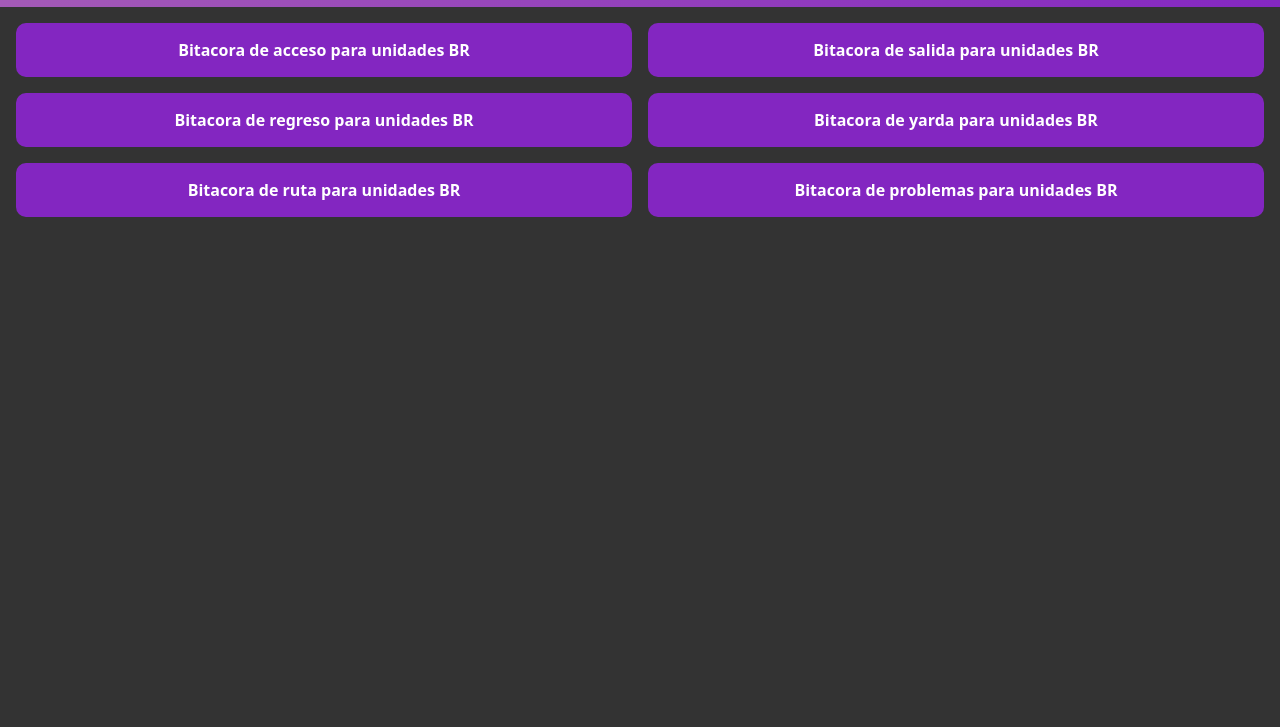
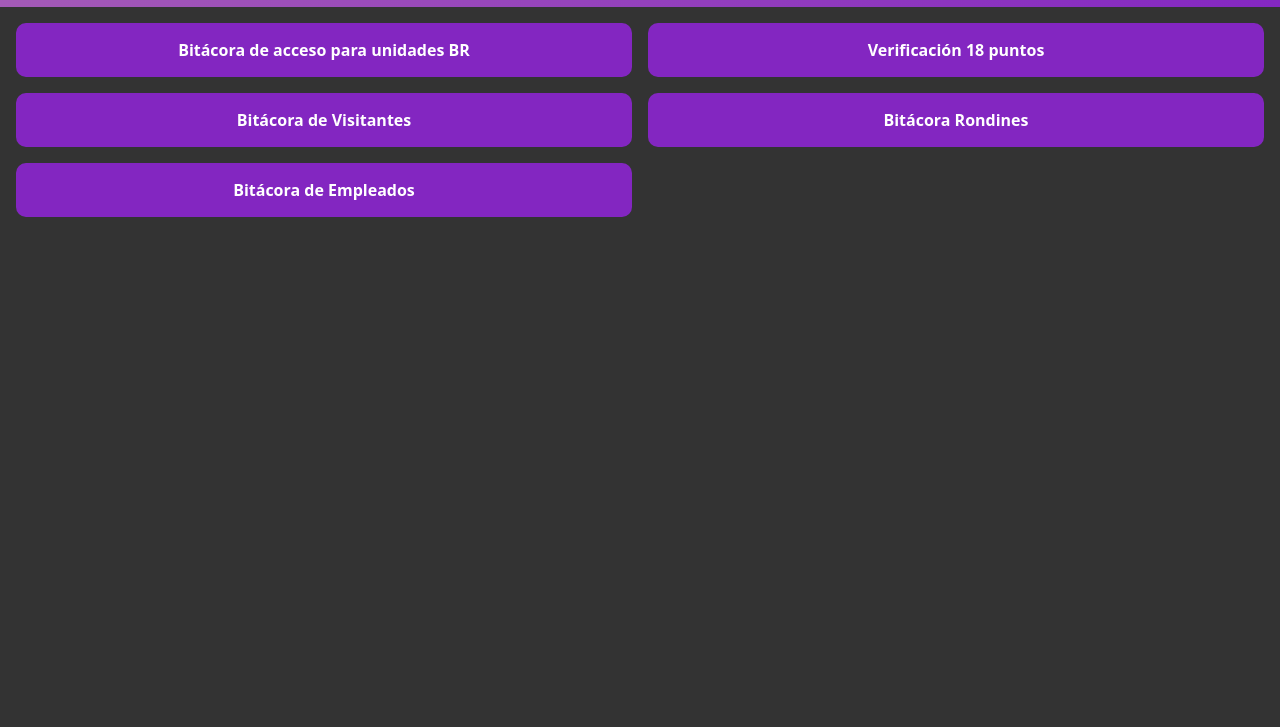
Before and after one commit to leslie2509/PVVC-Comunets.github.io, a plain HTML site: page index.html in a window 1280 px wide. Shown: the part 73-800 px from the top of the page. Drawn offline with Linux system fonts and the light colour scheme.

Commit message:
Update index.html
Se agregaron los links necesarios

```diff
--- a/index.html
+++ b/index.html
@@ -5,14 +5,14 @@
     <meta charset="UTF-8">
     <meta name="viewport" content="width=device-width, initial-scale=1.0">
     <link href="style.css" rel="stylesheet" />
-    <title>Document</title>
+    <title>Bitacoras</title>
 </head>
 
 <body>
-    <!-- Navigation Bar -->
+    <!-- Barra de navegacion -->
     <header class="header">
         <nav class="navbar">
-            <h1 class="logo">Logo</h1>
+            <h1 class="logo">Bit&aacute;cora</h1>
 
             <label class="labe_hamburguesa" for="menu_hamburguesa">
                 <svg
@@ -44,17 +44,19 @@
     <!-- Buttons Section -->
     <div id="botones">
         <a class="btn" href="https://forms.monday.com/forms/8a15bbd93c7fc2db876776dabfb7a96b?r=use1"
-            target="_blank">Bitacora de acceso para unidades BR</a>
-        <a class="btn" href="https://forms.monday.com/forms/8a15bbd93c7fc2db876776dabfb7a96b?r=use1"
-            target="_blank">Bitacora de salida para unidades BR</a>
-        <a class="btn" href="https://forms.monday.com/forms/8a15bbd93c7fc2db876776dabfb7a96b?r=use1"
-            target="_blank">Bitacora de regreso para unidades BR</a>
-        <a class="btn" href="https://forms.monday.com/forms/8a15bbd93c7fc2db876776dabfb7a96b?r=use1"
-            target="_blank">Bitacora de yarda para unidades BR</a>
-        <a class="btn" href="https://forms.monday.com/forms/8a15bbd93c7fc2db876776dabfb7a96b?r=use1"
-            target="_blank">Bitacora de ruta para unidades BR</a>
-        <a class="btn" href="https://forms.monday.com/forms/8a15bbd93c7fc2db876776dabfb7a96b?r=use1"
-            target="_blank">Bitacora de problemas para unidades BR</a>
+            target="_blank">Bit&aacute;cora de acceso para unidades BR</a>
+
+        <a class="btn" href="https://forms.monday.com/forms/c57d6d81670e1d1a3e0af31ab522e3a9?r=use1"
+            target="_blank">Verificaci&oacute;n 18 puntos</a>
+
+        <a class="btn" href="https://forms.monday.com/forms/66beac0d197fd4e042bee5976aee0807?r=use1"
+            target="_blank">Bit&aacute;cora de Visitantes</a>
+
+        <a class="btn" href="https://forms.monday.com/forms/56527bb9745b902cd72ac72710b06eff?r=use1"
+            target="_blank">Bit&aacute;cora Rondines</a>
+
+        <a class="btn" href="https://forms.monday.com/forms/9f555649a9c1887ec3982590ada4e696?r=use1"
+            target="_blank">Bit&aacute;cora de Empleados</a>
     </div>
 
     <script src="script.js"></script>
```
